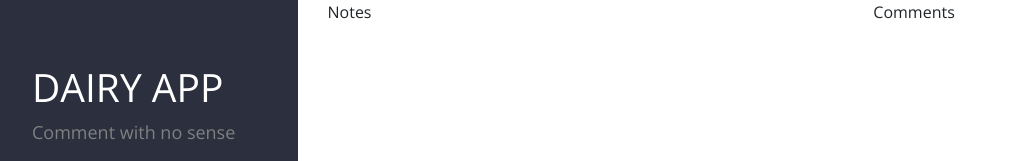
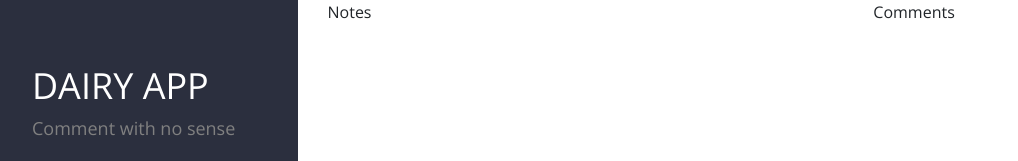
Before and after one commit to Legys/empeek-test, a React (Create React App) app: page / in a window 1280 px wide. Shown: the top 161 px of the page, without its empty margins (0-1018 px from the left). Built offline with nearby package versions, Linux system fonts and the light colour scheme.

Commit message:
Add light font weight.

```diff
--- a/public/index.html
+++ b/public/index.html
@@ -14,7 +14,7 @@
     <link rel="manifest" href="%PUBLIC_URL%/manifest.json" />
     <link rel="shortcut icon" href="%PUBLIC_URL%/favicon.ico" />
     <link
-      href="https://fonts.googleapis.com/css?family=Open+Sans&amp;subset=cyrillic"
+      href="https://fonts.googleapis.com/css?family=Open+Sans:300,400&amp;subset=cyrillic"
       rel="stylesheet"
     />
     <!--
--- a/src/components/main/Aside/styles.ts
+++ b/src/components/main/Aside/styles.ts
@@ -10,7 +10,8 @@ export const STJumbotron = styled(Jumbotron)`
 `;
 
 export const STHeading = styled.h1`
-  font-size: 39px;
+  font-size: 36px;
+  font-weight: 300;
   color: #fff;
   text-transform: uppercase;
 `;
```
